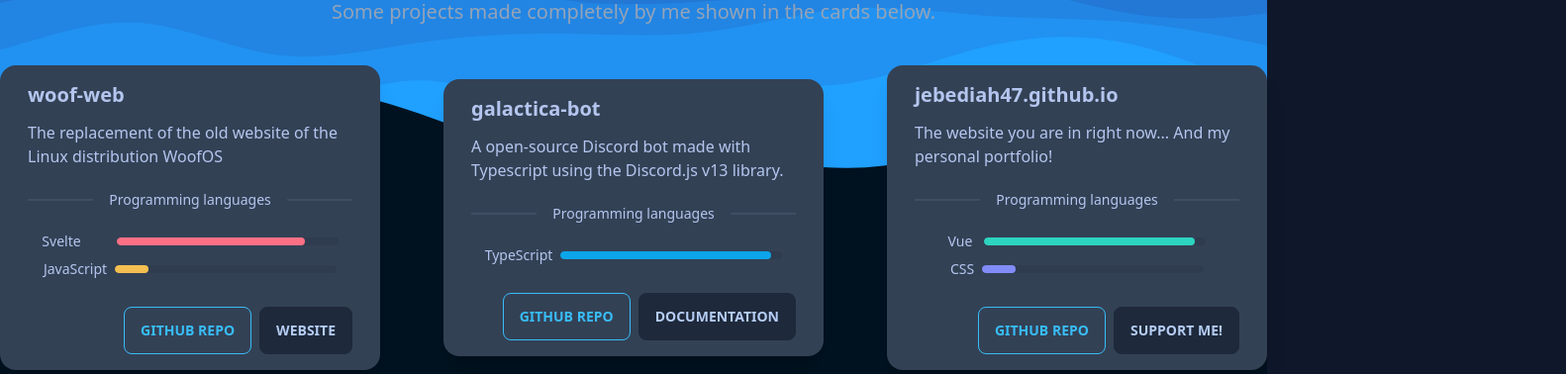
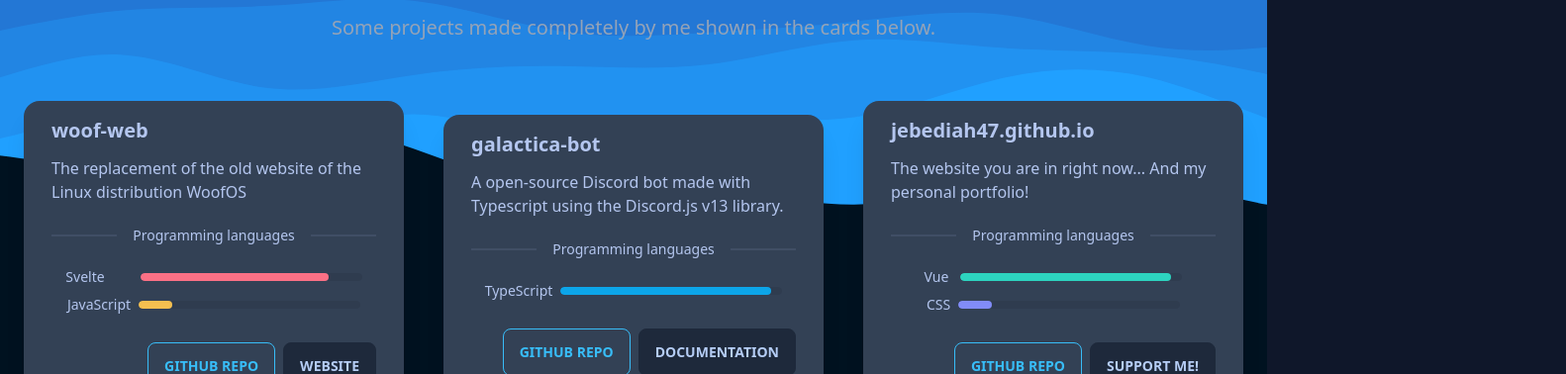
Before and after one commit to jebediah47/jebediah47-portfolio-archive, a Nuxt app: page / in a window 1280 px wide. Shown: the part 2114-2492 px from the top of the page at 99% size, 1582 px wide, since content can reach past the window. Built offline with nearby package versions, Linux system fonts and the light colour scheme.

Commit message:
Update margin

```diff
--- a/components/Projects.vue
+++ b/components/Projects.vue
@@ -1,5 +1,5 @@
 <template>
-  <div class="py-8" id="projects__element">
+  <div class="py-5" id="projects__element">
     <div class="max-w-7xl mx-auto px-4 sm:px-6 lg:px-8">
       <div class="lg:text-center">
         <h2
@@ -25,15 +25,15 @@
       </div>
       <div class="flex flex-wrap lg:flex-nowrap justify-center items-center">
         <!-- Woof web card -->
-        <div class="mx-8">
+        <div class="m-5">
           <WoofWeb />
         </div>
         <!-- Galactica bot card -->
-        <div class="mx-8">
+        <div class="m-5">
           <GalacticaBot />
         </div>
         <!-- Portfolio card -->
-        <div class="mx-8">
+        <div class="m-5">
           <Portfolio />
         </div>
       </div>
--- a/components/Skills.vue
+++ b/components/Skills.vue
@@ -25,15 +25,15 @@
       </div>
       <div class="flex flex-wrap lg:flex-nowrap justify-center items-center">
         <!-- Frontend skills -->
-        <div class="mx-8 md:mb-3 sm:mb-">
+        <div class="m-5">
           <Frontend />
         </div>
         <!-- Backend skills -->
-        <div class="mx-8 md:my-3 sm:my-3">
+        <div class="m-5">
           <Backend />
         </div>
         <!-- CI/CD skills -->
-        <div class="mx-8 md:mt-3 sm:mt-3">
+        <div class="m-5">
           <ContinuousIntegration />
         </div>
       </div>
```
